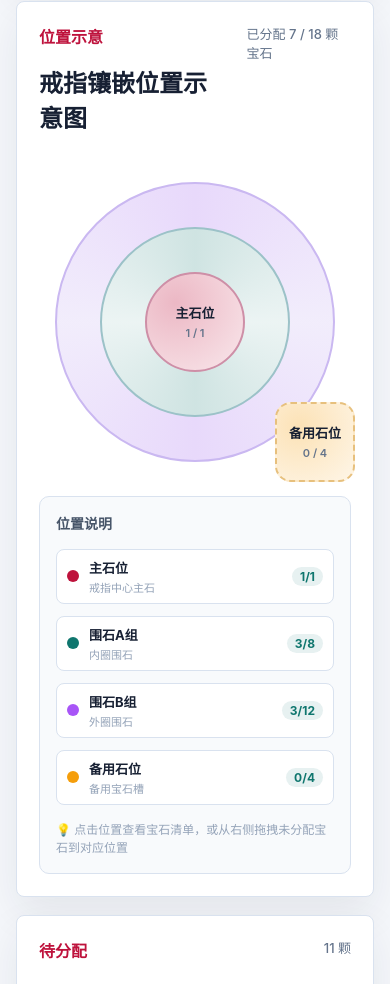
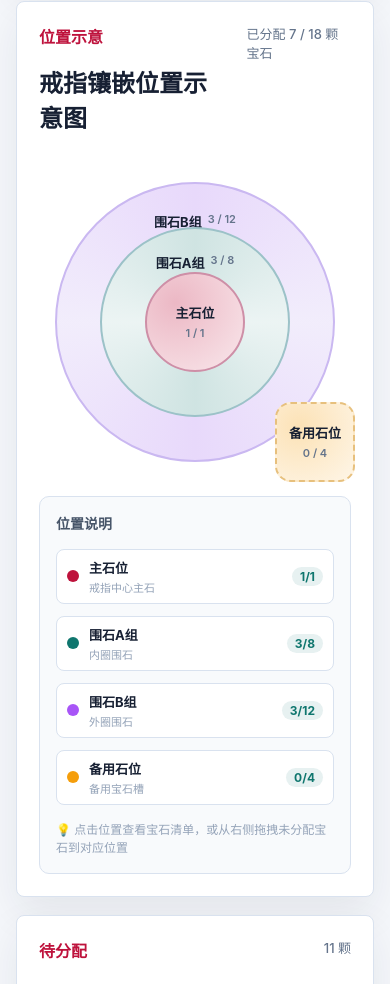
Before and after one commit to aliAjax/hxyfront-62006-1c88c77, a React (Vite) app: page / in a window 390 px wide. Shown: the part 5419-6403 px from the top of the page. Built offline with nearby package versions, Linux system fonts and the light colour scheme.

Commit message:
.3436396082391580:02383d334a5b352093cd96f2e4902bb2_6a37fca51efc1fcf5cd56c4b.6a37fca71efc1fcf5cd56c4d.6a37fca7b5708bbcb36f2ecf:Trae CN.T(2026/6/21 23:00:55)

```diff
--- a/src/App.tsx
+++ b/src/App.tsx
@@ -235,15 +235,6 @@ function App() {
   const getGemsForPosition = (position: SettingPositionType): Gemstone[] => {
     const ids = gemAssignments[position] || [];
     return ids.map((id) => gemstones.find((g) => g.id === id)!).filter(Boolean);
-  };
-
-  const getPositionForGem = (gemId: string): SettingPositionType | null => {
-    for (const [pos, ids] of Object.entries(gemAssignments)) {
-      if (ids.includes(gemId)) {
-        return pos as SettingPositionType;
-      }
-    }
-    return null;
   };
 
   const assignGemToPosition = (gemId: string, position: SettingPositionType) => {
--- a/src/styles.css
+++ b/src/styles.css
@@ -1192,6 +1192,24 @@ input {
   user-select: none;
 }
 
+.position-outer {
+  padding-top: 36px;
+  display: flex;
+  align-items: flex-start;
+  justify-content: center;
+  align-content: start;
+  gap: 6px;
+}
+
+.position-middle {
+  padding-top: 30px;
+  display: flex;
+  align-items: flex-start;
+  justify-content: center;
+  align-content: start;
+  gap: 6px;
+}
+
 .position-area:hover {
   transform: scale(1.02);
   box-shadow: 0 8px 24px rgba(0, 0, 0, 0.12);
@@ -1589,4 +1607,12 @@ input {
     width: 80px;
     height: 80px;
   }
-}
+
+  .position-outer {
+    padding-top: 28px;
+  }
+
+  .position-middle {
+    padding-top: 24px;
+  }
+}
```
